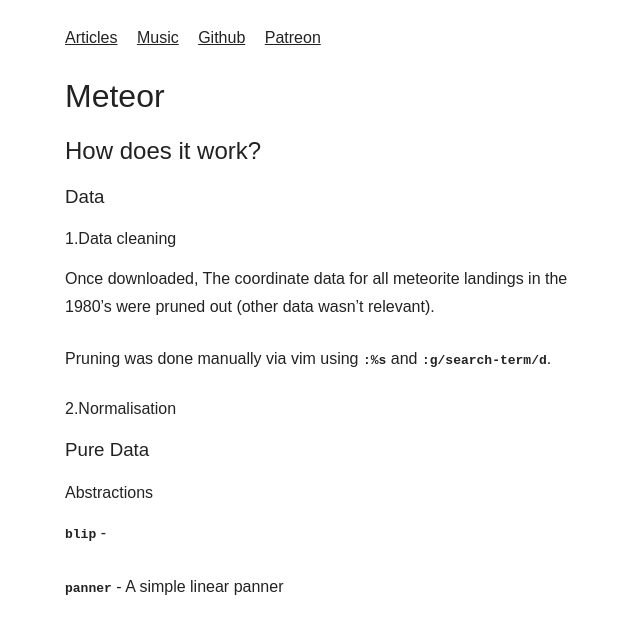
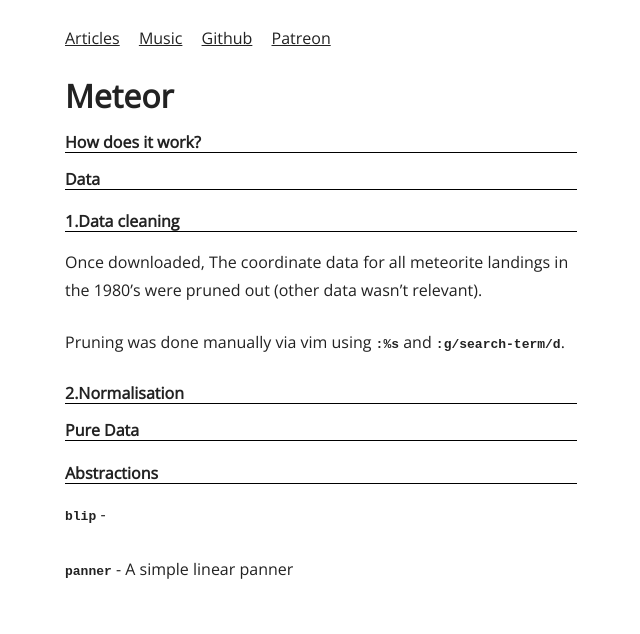
Before and after one commit to joereynolds/joereynolds.github.io, a Jekyll site: the page built from assets/articles/meteor/docs/meteor.md, in a window 1280 px wide. Shown: the top 634 px of the page, without its empty margins (319-959 px from the left). Built offline with Jekyll 4.4.1, drawn with Linux system fonts in a browser that asks for light colours; some web fonts are replaced; our own code applies the rules of GitHub Pages for plain Markdown files.

Commit message:
Use Open Sans, make headers consistent

```diff
--- a/_includes/head.html
+++ b/_includes/head.html
@@ -3,4 +3,4 @@
 <meta charset="utf-8">
 <meta name="viewport" content="width=device-width, initial-scale=1.0"/>
 <link rel="stylesheet" href="/assets/css/style.css"/>
-<link href="https://fonts.googleapis.com/css?family=Mate:400,400i&display=swap" rel="stylesheet">
+<link href="https://fonts.googleapis.com/css2?family=Open+Sans:ital,wght@0,300;0,400;1,700&display=swap" rel="stylesheet">
--- a/assets/css/style.css
+++ b/assets/css/style.css
@@ -12,7 +12,7 @@ img {
 }
 
 html {
-  font-family: "Mate", sans-serif;
+  font-family: 'Open Sans', sans-serif;
 }
 
 html, a {
@@ -31,10 +31,16 @@ header a {
   margin-right: 15px;
 }
 
-h1, h2, h3, h4, h5 {
+h1 {
   line-height: 1.25em;
   margin-bottom: .5em;
-  font-weight: 400;
+}
+
+h2, h3, h4, h5 {
+  border-bottom: 1px solid black;
+  line-height: 1.25em;
+  margin-bottom: .5em;
+  font-size: 1rem;
 }
 
 body {
```
